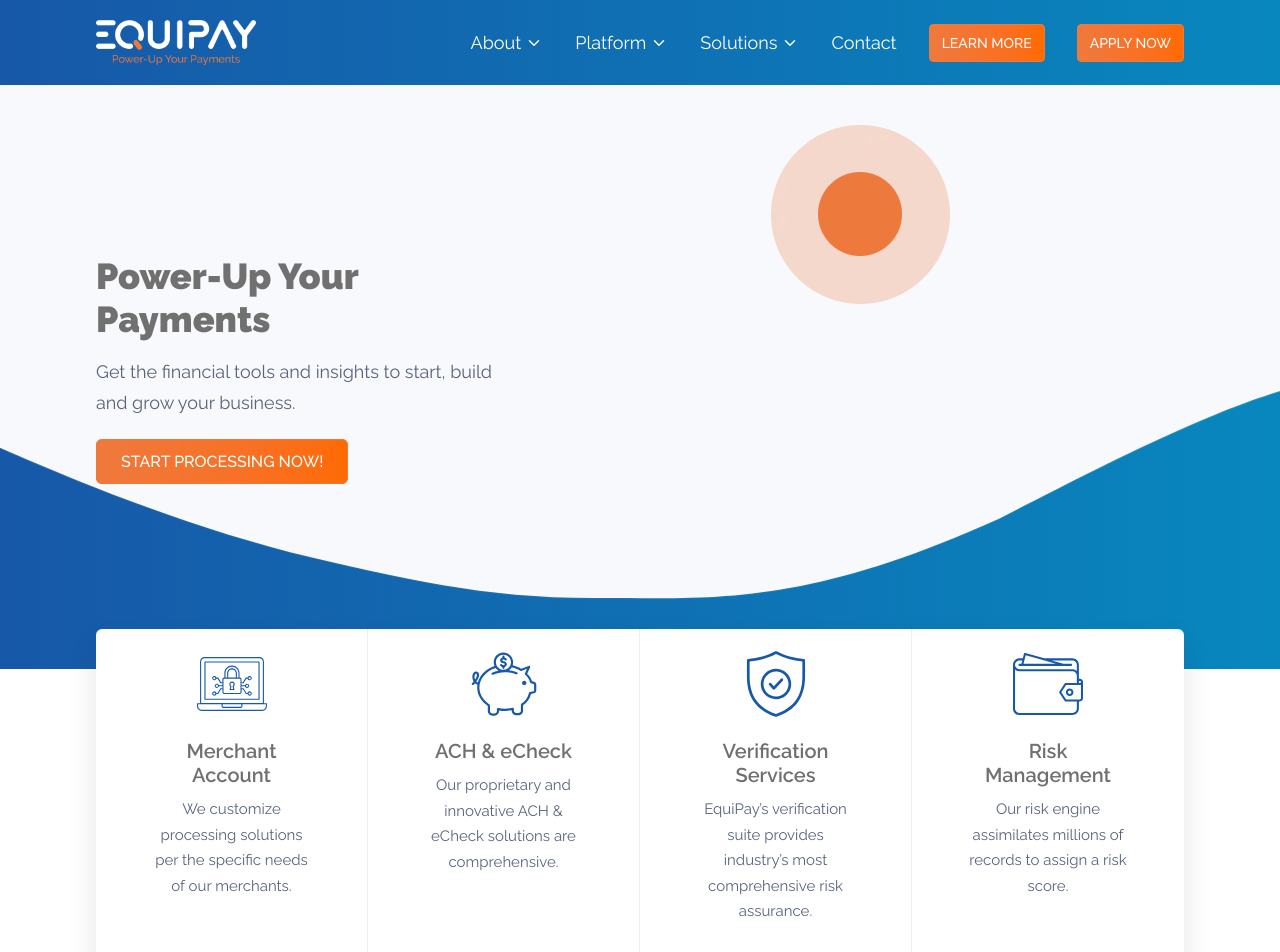
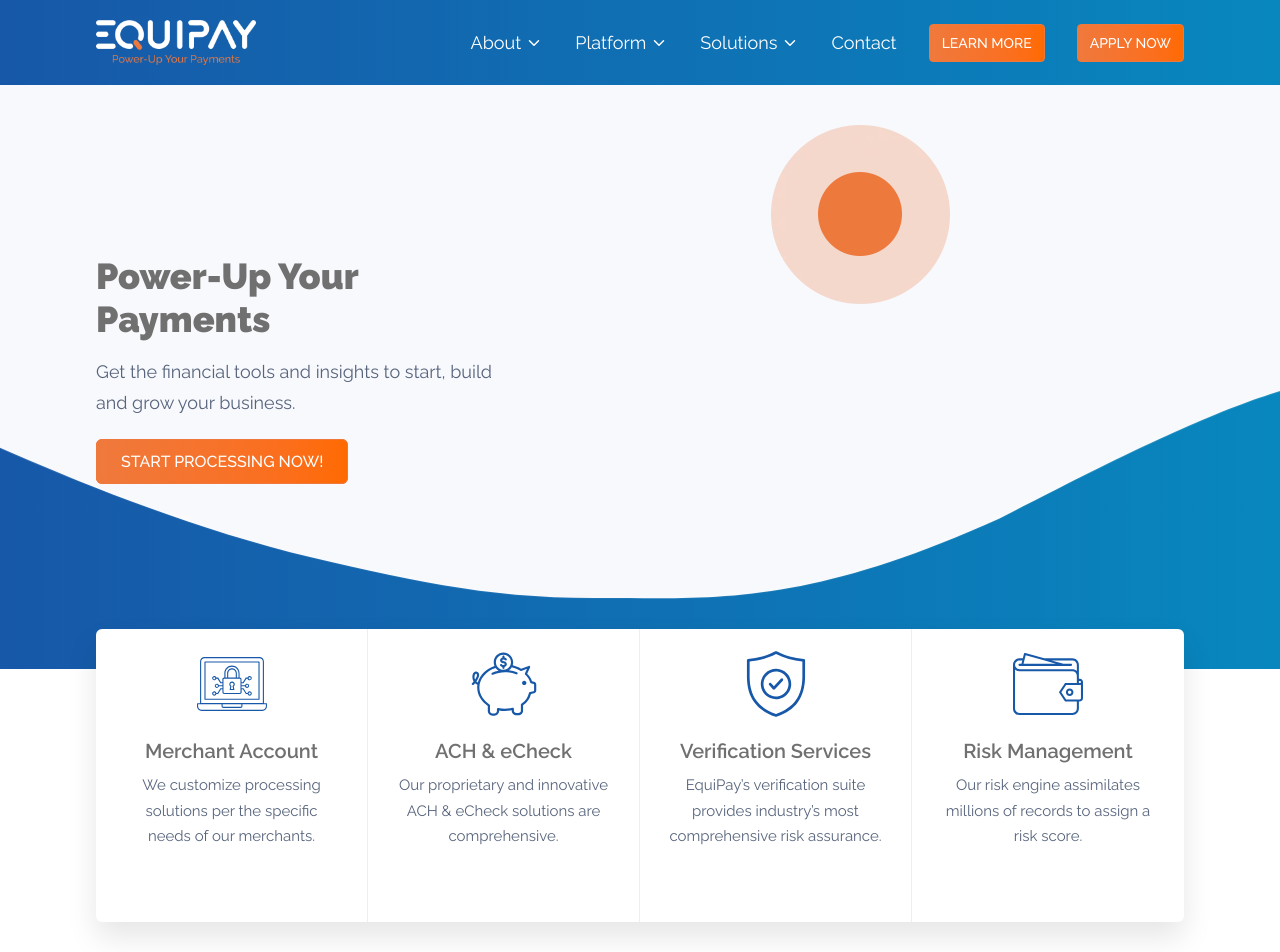
Before and after one commit to ashfaqakhtar/equipay, a Next.js app: page / in a window 1280 px wide. Shown: the top 952 px of the page. Built offline with nearby package versions, Linux system fonts and the light colour scheme.

Commit message:
link add rel preload

```diff
--- a/app/(site)/page.js
+++ b/app/(site)/page.js
@@ -21,7 +21,7 @@
                         {FEATURES_ITEMS?.map((item, index) => (
                             <div key={index} className="single-featured-box relative group text-center py-5 overflow-hidden
                                 md:border-r border-[#eeeeee] md:border-b md:border-0 lg:border-0 border lg:border-r px-8
-                                lg:last:border-r-0 md:last:border-r-none md:rounded-none rounded-md xl:px-14 lg:px-4 md:px-14"
+                                lg:last:border-r-0 md:last:border-r-none md:rounded-none rounded-md xl:px-7 lg:px-2 md:px-7"
                             >
                                 <div className="relative h-[70px] w-full flex justify-center overflow-hidden">
                                     <div className="flex flex-col transition-transform duration-300
```
